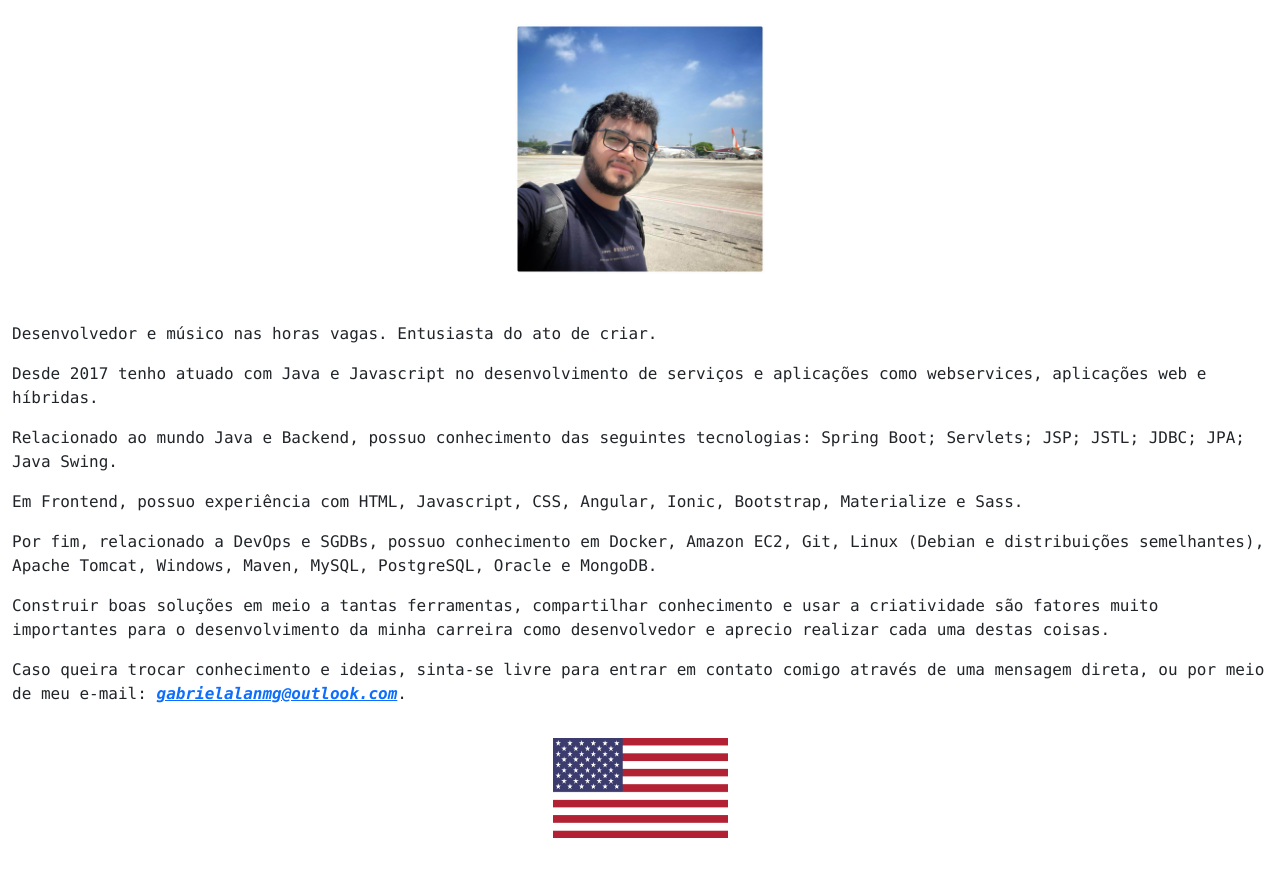
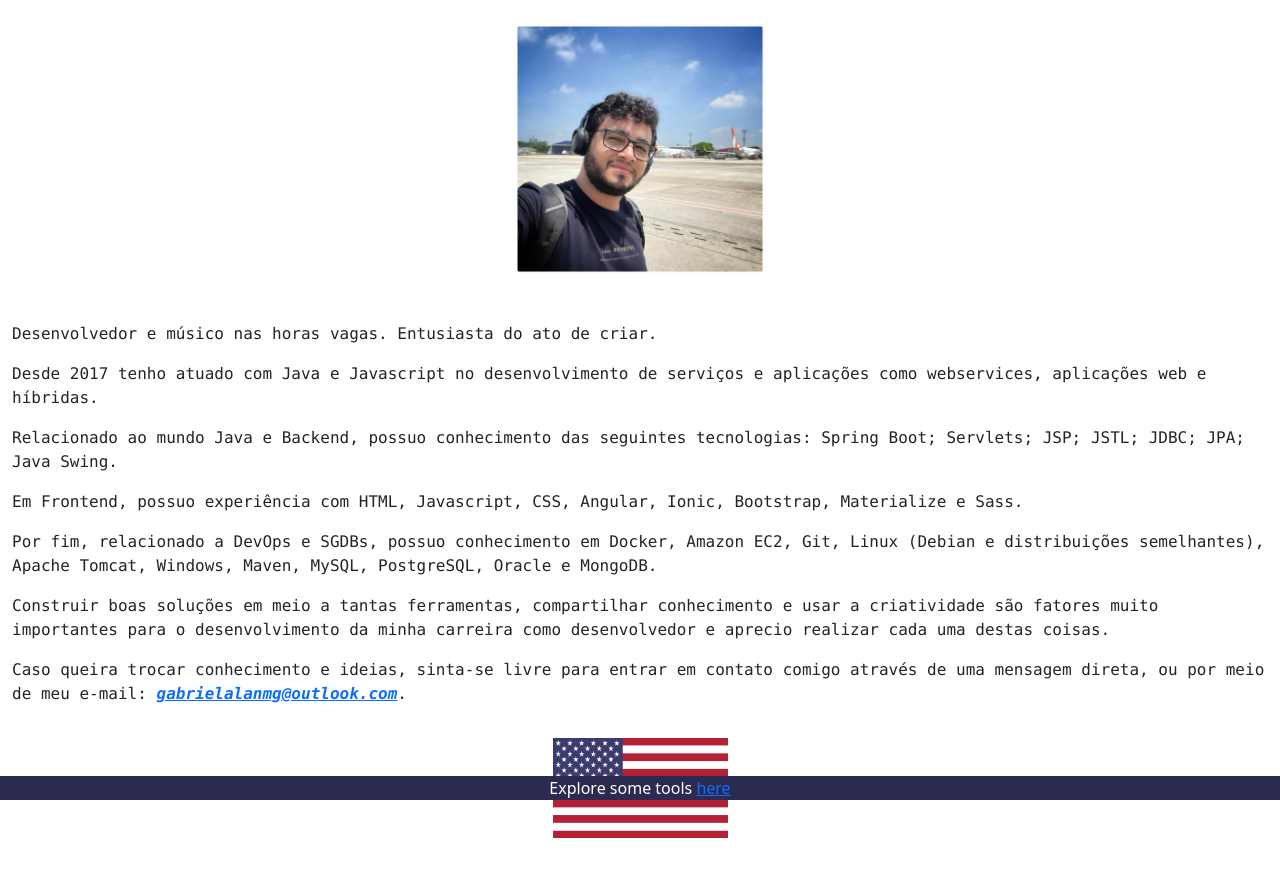
Before and after one commit to alansep/gabrielalan-dev, an Angular app: page / in a window 1280 px wide. Shown: the top 876 px of the page. Before the commit the page ends 854 px from the top, so only its background shows below. Built offline with nearby package versions, Linux system fonts and the light colour scheme.

Commit message:
Adding tools

```diff
--- a/src/app/app.component.html
+++ b/src/app/app.component.html
@@ -81,9 +81,15 @@
       </p>
     </div>
 
-    <img src="../assets/brazil-flag.png" width="175px" height="100px" (click)="shouldShowInPortuguese = true"
+
+    <img src="../assets/brazil-flag.png" width="175px" height="100px" (click)="shouldShowInPortuguese = true" style="cursor: pointer;"
       *ngIf="!shouldShowInPortuguese">
-    <img src="../assets/us-flag.png" width="175px" height="100px" (click)="shouldShowInPortuguese = false"
+    <img src="../assets/us-flag.png" width="175px" height="100px" (click)="shouldShowInPortuguese = false" style="cursor: pointer;"
       *ngIf="shouldShowInPortuguese">
   </div>
+  <br><br>
 </div>
+<div style="width: 100%; background-color: rgb(43, 43, 82); color: white; text-decoration: none; text-align: center; position: fixed; bottom: 0;">
+  Explore some tools
+  <a href="http://ec2-107-20-248-254.compute-1.amazonaws.com:9090/tools/swagger-ui/index.html">here</a>
+</div>
```
